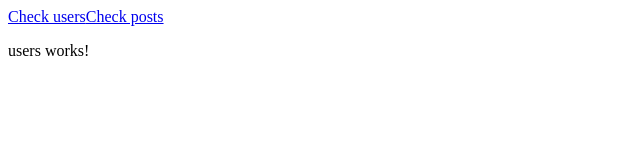
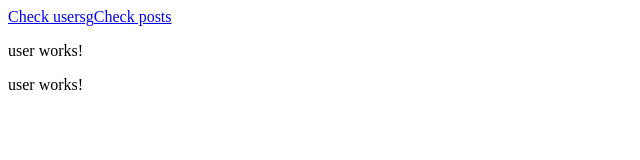
Before and after one commit to rafalmalenta/recruitment, an Angular app: page /users in a window 1280 px wide. Shown: the top 160 px of the page, without its empty margins (0-640 px from the left). Built offline with nearby package versions, Linux system fonts and the light colour scheme.

Commit message:
create user components

```diff
--- a/src/app/app.component.html
+++ b/src/app/app.component.html
@@ -1,4 +1,4 @@
-<a routerLink="/users">Check users</a>
+<a routerLink="/users">Check usersg</a>
 <a routerLink="/posts">Check posts</a>
 
 <router-outlet></router-outlet>
--- a/src/app/app.module.ts
+++ b/src/app/app.module.ts
@@ -5,12 +5,14 @@ import { AppRoutingModule } from './app-routing.module';
 import { AppComponent } from './app.component';
 import { UsersComponent } from './pages/users/users.component';
 import { PostsComponent } from './pages/posts/posts.component';
+import { UserComponent } from './components/user/user.component';
 
 @NgModule({
   declarations: [
     AppComponent,
     UsersComponent,
-    PostsComponent
+    PostsComponent,
+    UserComponent
   ],
   imports: [
     BrowserModule,
--- /dev/null
+++ b/src/app/components/user/user.component.html
@@ -0,0 +1 @@
+<p>user works!</p>
--- /dev/null
+++ b/src/app/components/user/user.component.ts
@@ -0,0 +1,16 @@
+import { Component, OnInit,Input } from '@angular/core';
+import { User } from "../../models/User";
+
+@Component({
+  selector: 'app-user',
+  templateUrl: './user.component.html',
+  styleUrls: ['./user.component.css']
+})
+export class UserComponent implements OnInit {
+  @Input() user:User
+  constructor() { }
+
+  ngOnInit() {
+  }
+
+}
--- /dev/null
+++ b/src/app/models/User.ts
@@ -0,0 +1,9 @@
+export class User{
+    id:number;
+    firstName?:string;
+    lastName?:string;
+    email?:string;
+    phoneNumber?:string;
+    adress?:string;
+
+}
--- a/src/app/pages/users/users.component.html
+++ b/src/app/pages/users/users.component.html
@@ -1 +1,5 @@
-<p>users works!</p>
+<div>
+    <app-user *ngFor="let user of users" [user]="user">
+
+    </app-user>
+</div>
--- a/src/app/pages/users/users.component.ts
+++ b/src/app/pages/users/users.component.ts
@@ -1,4 +1,5 @@
-import { Component, OnInit } from '@angular/core';
+import { Component, OnInit,Input } from '@angular/core';
+import { User } from "../../models/User";
 
 @Component({
   selector: 'app-users',
@@ -7,9 +8,21 @@ import { Component, OnInit } from '@angular/core';
 })
 export class UsersComponent implements OnInit {
 
+  users: User[];
   constructor() { }
 
   ngOnInit() {
+    this.users = [
+      {
+        id:12,
+        firstName:"Rafał",
+      },
+      {
+        id:1,
+        firstName:"Radek"
+      }
+
+    ]
   }
 
 }
```
Also changed, not shown: src/app/components/user/user.component.css (added), 2 other files (tests, documents, lock files or other folders).
